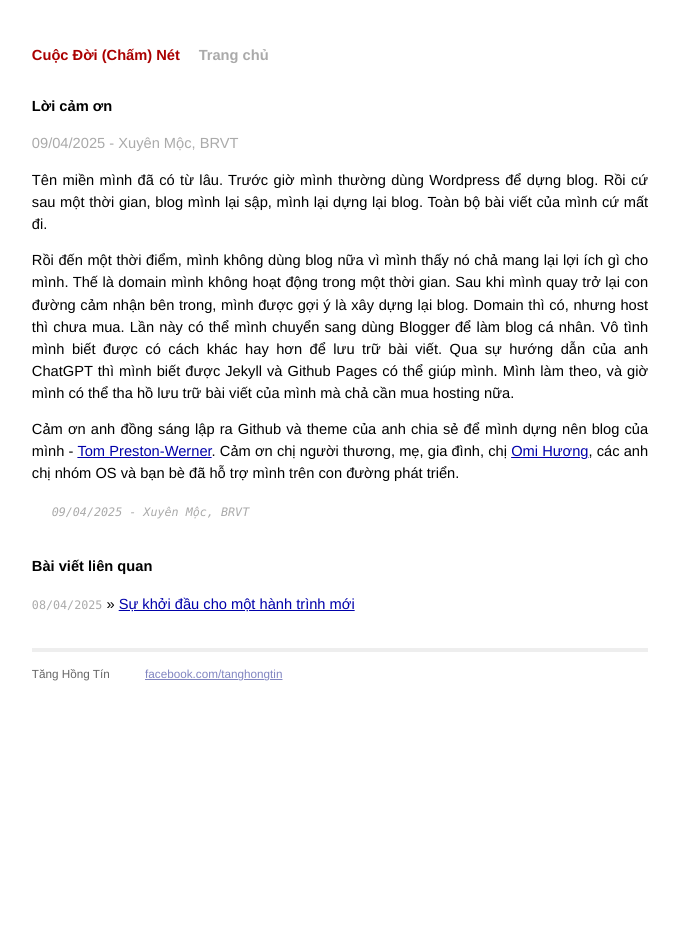
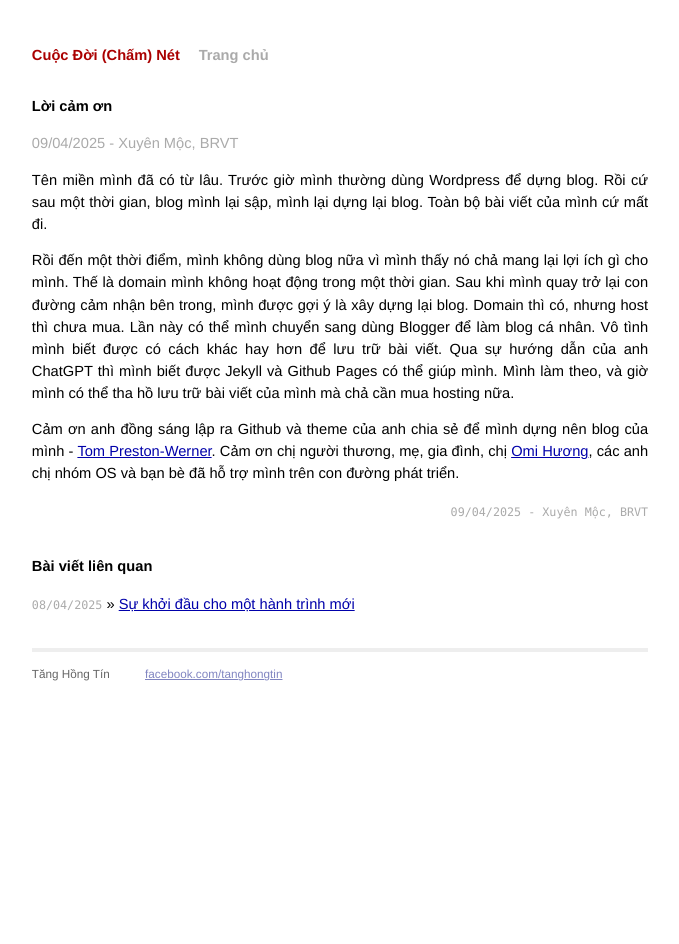
Before and after one commit to tanghongtin/cuocdoi, a Jekyll site: the page built from _posts/2025-04-09-loi-cam-on.md, in a window 1280 px wide. Shown: the whole page, without its empty margins (300-979 px from the left). Built offline with Jekyll 4.4.1, drawn with Linux system fonts in a browser that asks for light colours.

Commit message:
Update post.html

```diff
--- a/_layouts/post.html
+++ b/_layouts/post.html
@@ -3,8 +3,8 @@ layout: default
 ---
 <div id="post">
 {{ content }}
-<ul class="posts">
-  <li><span><i>{{ page.date | date: "%d/%m/%Y" }} - Xuyên Mộc, BRVT</i></span></li>
+<ul class="posts" style="text-align: right;">
+  <li><span>{{ page.date | date: "%d/%m/%Y" }} - Xuyên Mộc, BRVT</span></li>
 </ul>
 </div>
 
```
